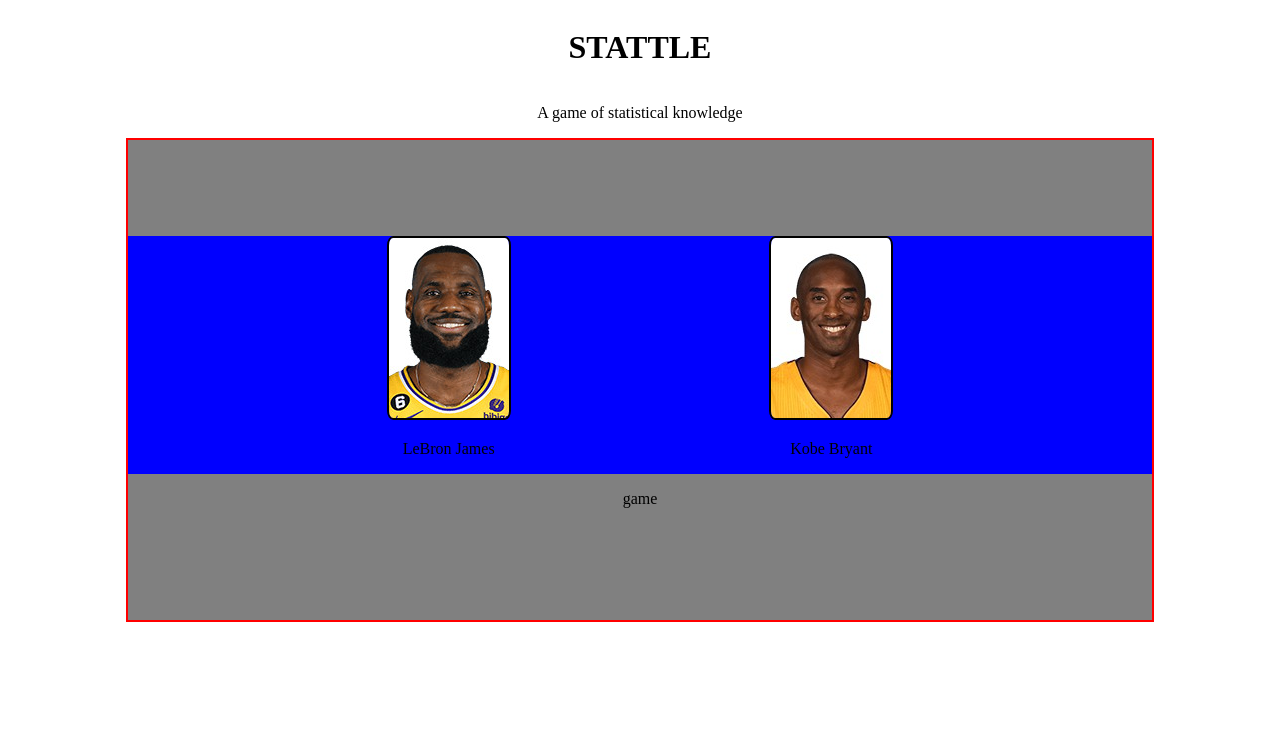
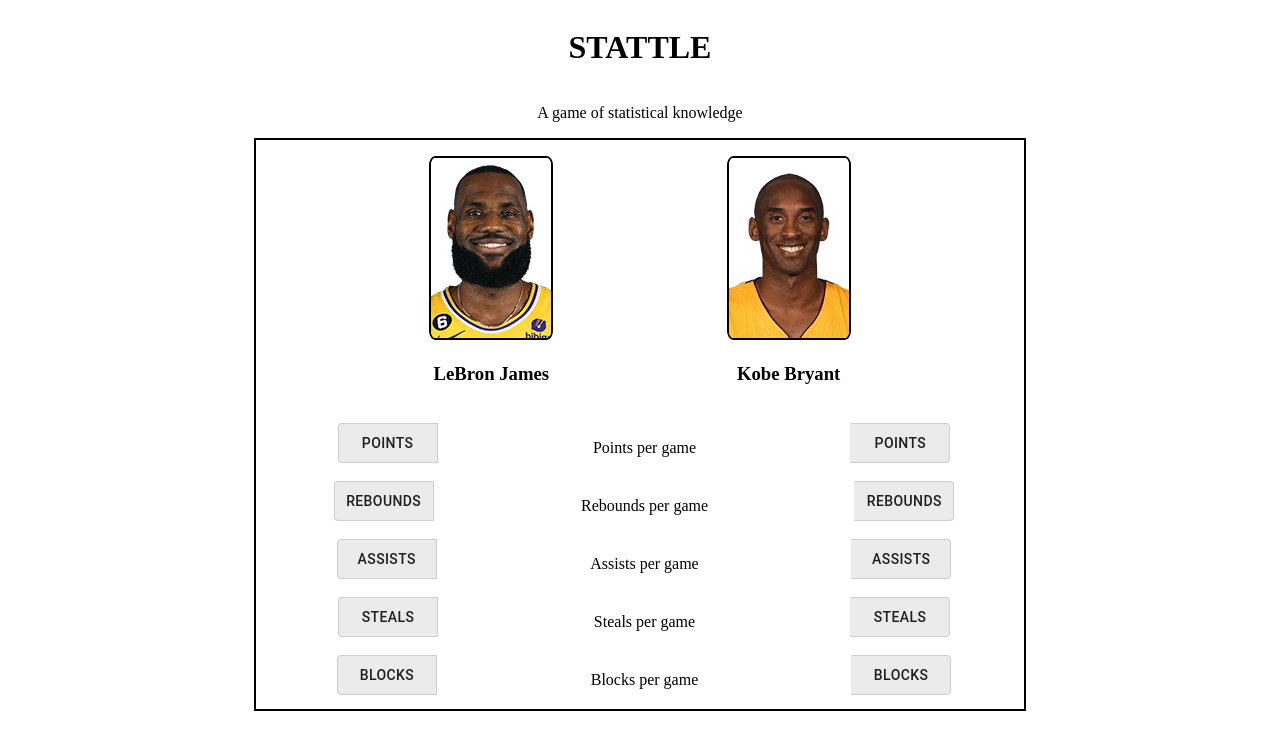
Before and after one commit to ZacharyHLong/nba-stattle, a React (Vite) app: page / in a window 1280 px wide. Shown: the top 750 px of the page. Built offline with nearby package versions, Linux system fonts and the light colour scheme.

Commit message:
buttons refactored, functionality still lacking

```diff
--- a/src/App.css
+++ b/src/App.css
@@ -1,12 +1,10 @@
 .game-box {
-  border: 2px solid red;
-  background-color: grey;
+  border: 2px solid black;
   display: flex;
   align-items: center;
-  justify-content: center;
   flex-direction: column;
-  height: 60vh;
-  width: 80vw;
+
+  width: 60vw;
 }
 
 .header-container {
@@ -33,8 +31,8 @@
   display: flex;
   flex-direction: row;
   justify-content: space-evenly;
-  background-color: blue;
   width: 100%;
+  padding: 1rem;
 }
 
 .player-container {
@@ -43,3 +41,15 @@
   align-items: center;
   justify-content: center;
 }
+
+.stat-row {
+  display: flex;
+  flex-direction: row;
+  justify-content: space-evenly;
+  width: 100%;
+  padding: 4px;
+}
+
+.selector-box {
+  width: 100%;
+}
--- a/src/App.jsx
+++ b/src/App.jsx
@@ -2,14 +2,15 @@
 import ReactDOM from 'react-dom/client';
 import { useState } from 'react';
 import './App.css';
+import { ToggleButton, ToggleButtonGroup, Box } from '@mui/material';
 
 const players = [
   {
     name: 'LeBron James',
     headshot: 'src/assets/headshots/lebron-james.jpg',
     pointsPerGame: 27.0,
+    reboundsPerGame: 7.4,
     assistsPerGame: 7.4,
-    reboundsPerGame: 7.4,
     stealsPerGame: 1.6,
     blocksPerGame: 0.8
   },
@@ -17,14 +18,14 @@
     name: 'Kobe Bryant',
     headshot: 'src/assets/headshots/kobe-bryant.jpg',
     pointsPerGame: 25.0,
+    reboundsPerGame: 5.2,
     assistsPerGame: 4.7,
-    reboundsPerGame: 5.2,
     stealsPerGame: 1.4,
     blocksPerGame: 0.5
   }
 ];
 
-const statNames = ['Points per game', 'Assists per game', 'Rebounds per game', 'Steals per game', 'Blocks per game'];
+const statNames = ['Points', 'Rebounds', 'Assists', 'Steals', 'Blocks'];
 
 // function ButtonCreator({ players, statNames }) {
 //     const handleButtonClick = (player, statName) => {
@@ -56,6 +57,36 @@
 //     );
 //   }
 
+const generateStatRow = (statName, index) => {
+  return (
+    <div className="stat-row" key={index}>
+      <ToggleButtonGroup fullWidth="true">
+        <Box flexGrow={1} display="flex" justifyContent="center">
+          <ToggleButton
+            className="stat-button"
+            value="check" selected={true}
+            sx={{ width: '100px', height: '40px' }}
+          >
+            {statName}
+          </ToggleButton>
+        </Box>
+        <Box flexGrow={1} display="flex" justifyContent="center">
+          <p>{statName} per game</p>
+        </Box>
+        <Box flexGrow={1} display="flex" justifyContent="center">
+        <ToggleButton
+            className="stat-button"
+            value="check" selected={true}
+            sx={{ width: '100px', height: '40px' }}
+          >
+            {statName}
+          </ToggleButton>
+        </Box>
+      </ToggleButtonGroup>
+    </div>
+  );
+};
+
 
 
 
@@ -69,21 +100,25 @@
       </div>
 
       <div className="game-box">
+
         <div className="headshot-row">
           <div className="player-container">
             <div className="headshot-container">
               <img className="headshot" src={players[0].headshot} alt={players[0].name} />
             </div>
-            <p>{players[0].name}</p>
+            <h3>{players[0].name}</h3>
           </div>
           <div className="player-container">
             <div className="headshot-container">
               <img className="headshot" src={players[1].headshot} alt={players[1].name} />
             </div>
-            <p>{players[1].name}</p>
+            <h3>{players[1].name}</h3>
           </div>
         </div>
-        <p>game</p>
+
+        <div className="selector-box">
+            {statNames.map((statName, index) => generateStatRow(statName, index))}
+        </div>
       </div>
     </div>
     </>
```
